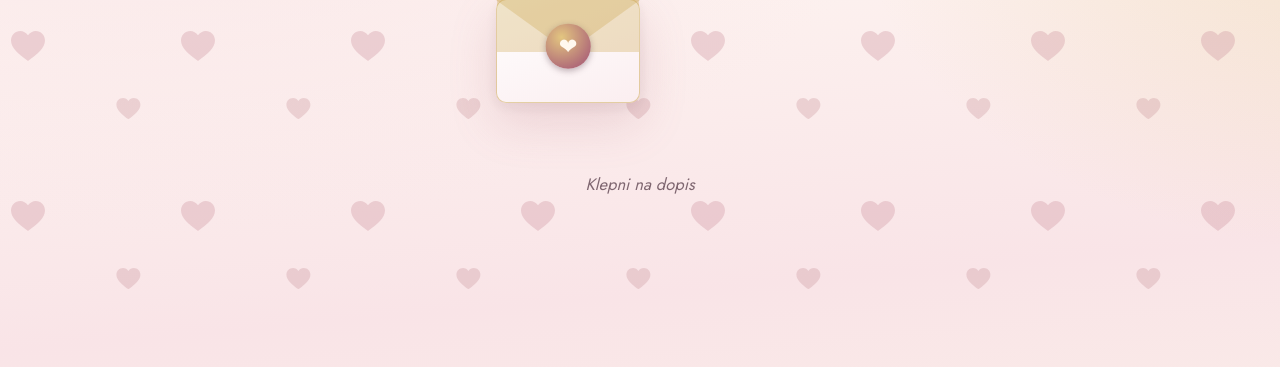
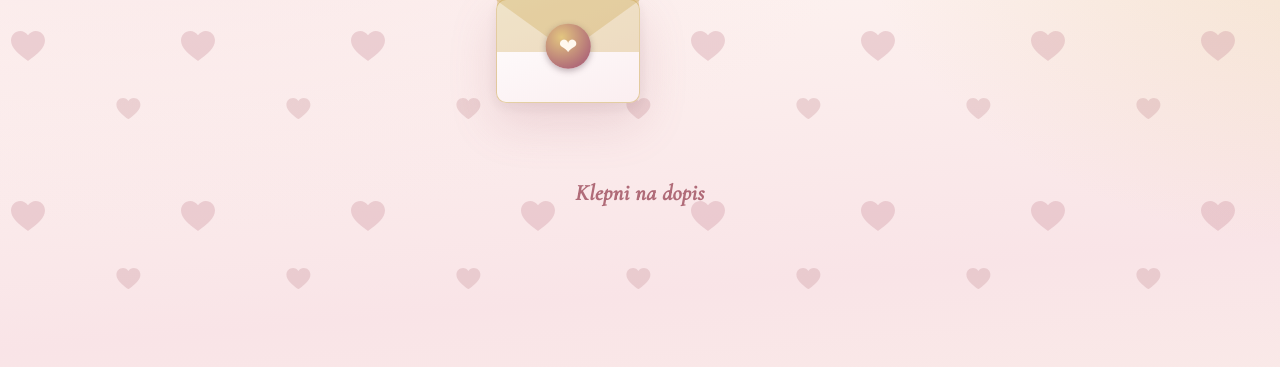
Before and after one commit to Danas2008/Niki, a Django app: page /welcome/ in a window 1280 px wide. Shown: the part 151-518 px from the top of the page. Run offline with Django 5.2, Linux system fonts and the light colour scheme; the visitor is signed in with stand-in values (Sample User, id 1); data comes from the database, SQL or seed files in the repository; data that the repository does not hold is empty.

Commit message:
Style the "Klepni na dopis" welcome-envelope label
Dedicated centered class instead of a generic italic teaser: bolder
Cormorant Garamond serif at a larger size, in the rose accent color.

```diff
--- a/core/templates/core/landing.html
+++ b/core/templates/core/landing.html
@@ -14,7 +14,7 @@
     <button type="button" class="birthday-envelope landing-tap-envelope" @click="letterOpened = true" aria-label="Otevřít dopis">
         <span class="envelope-seal birthday-seal">&#10084;</span>
     </button>
-    <p class="teaser" style="margin-top:1rem;">Klepni na dopis</p>
+    <p class="landing-tap-label">Klepni na dopis</p>
 </div>
 
 <div class="landing-stepper" x-show="letterOpened" x-cloak>
--- a/static/css/style.css
+++ b/static/css/style.css
@@ -761,6 +761,18 @@ input[type=file] {
 .landing-tap-envelope:hover { transform: scale(1.03); }
 .birthday-letter .btn { margin-top: 1rem; }
 
+.landing-tap-label {
+    display: block;
+    text-align: center;
+    margin: 1.25rem auto 0;
+    font-family: 'Cormorant Garamond', serif;
+    font-style: italic;
+    font-weight: 700;
+    font-size: 1.4rem;
+    color: var(--rose-deep);
+    letter-spacing: 0.02em;
+}
+
 /* ---------- Capsule creation form ---------- */
 .capsule-unlock-choice {
     display: flex;
--- a/templates/base.html
+++ b/templates/base.html
@@ -7,7 +7,7 @@
 <title>{% block title %}Danini Web{% endblock %}</title>
 <link rel="preconnect" href="https://fonts.googleapis.com">
 <link href="https://fonts.googleapis.com/css2?family=Cormorant+Garamond:ital,wght@0,500;0,600;0,700;1,500&family=Jost:wght@400;500;600&display=swap" rel="stylesheet">
-<link rel="stylesheet" href="{% static 'css/style.css' %}?v=13">
+<link rel="stylesheet" href="{% static 'css/style.css' %}?v=14">
 <link rel="icon" type="image/svg+xml" href="{% static 'img/heart-logo.svg' %}">
 <link rel="apple-touch-icon" href="{% static 'img/heart-logo-square.svg' %}">
 <script defer src="https://cdn.jsdelivr.net/npm/alpinejs@3.x.x/dist/cdn.min.js"></script>
```
